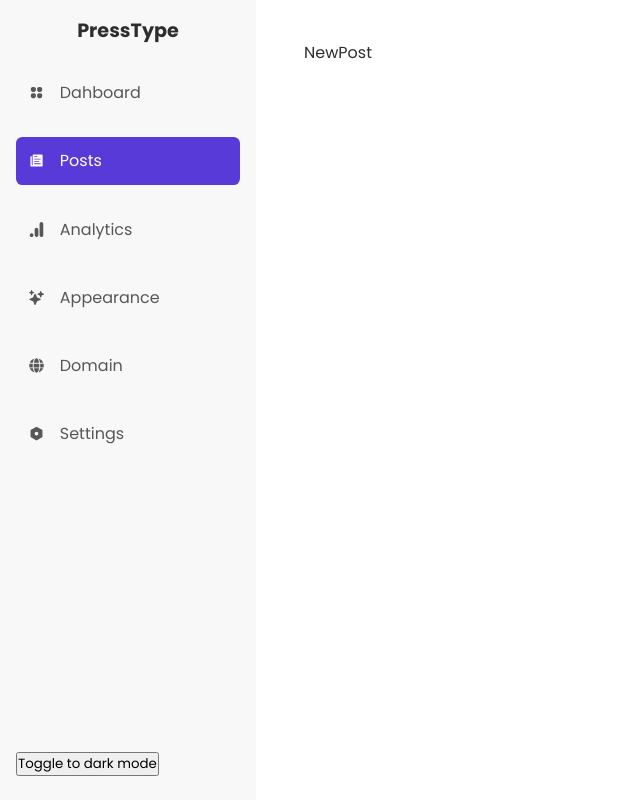
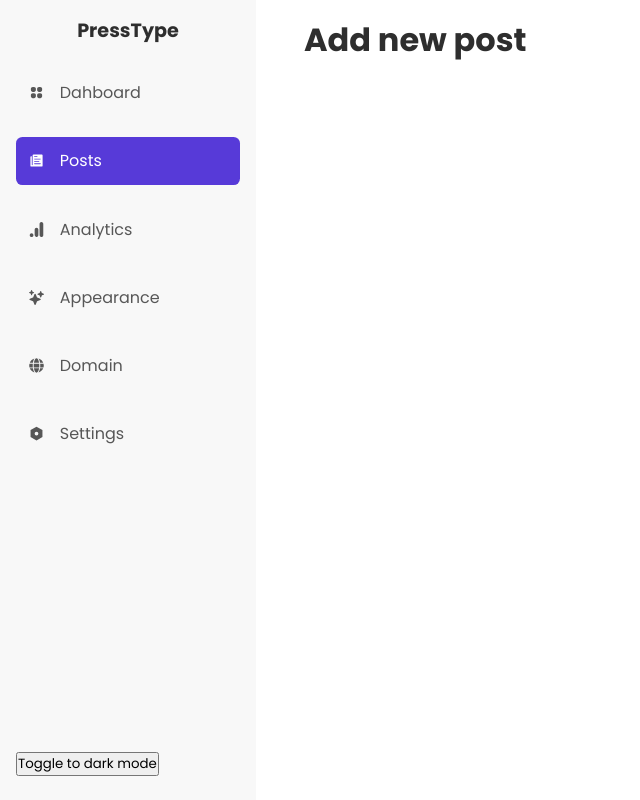
Before and after one commit to akinloluwami/presstype, a Next.js app: page /posts/new in a window 1280 px wide. Shown: the whole page, without its empty margins (0-640 px from the left). Built offline with nearby package versions, Linux system fonts and the light colour scheme.

Commit message:
added page title

```diff
--- a/pages/posts/new/index.tsx
+++ b/pages/posts/new/index.tsx
@@ -2,7 +2,7 @@ import DashboardLayout from "@/layouts/dashboard_layout";
 import React from "react";
 
 const NewPost = () => {
-  return <DashboardLayout>NewPost</DashboardLayout>;
+  return <DashboardLayout page_name={"Add new post"}></DashboardLayout>;
 };
 
 export default NewPost;
```
